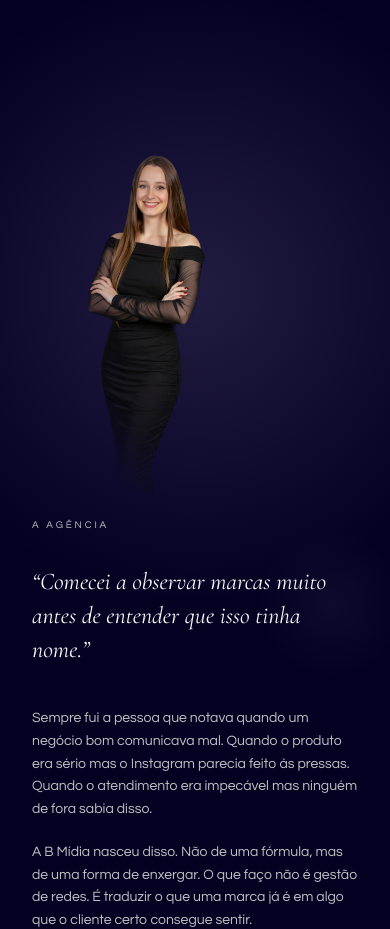
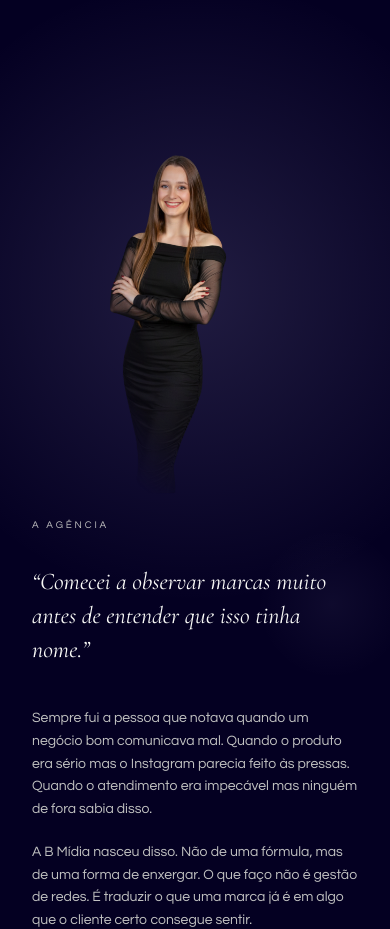
Before and after one commit to brunaribeirosocialmedia-glitch/bmidia-site, a Next.js app: page / in a window 390 px wide. Shown: the part 5700-6629 px from the top of the page. Built offline with nearby package versions, Linux system fonts and the light colour scheme.

Commit message:
fix: centraliza a pessoa na foto no mobile

```diff
--- a/app/globals.css
+++ b/app/globals.css
@@ -47,4 +47,9 @@ body {
     left: auto !important;
     transform: none !important;
   }
+  /* A pessoa fica à esquerda dentro do PNG (sobra transparente à direita).
+     Empurramos a imagem para a direita para centralizar o corpo na tela. */
+  .foto-bruna-container img {
+    transform: scale(1.28) translateX(8%) !important;
+  }
 }
```
